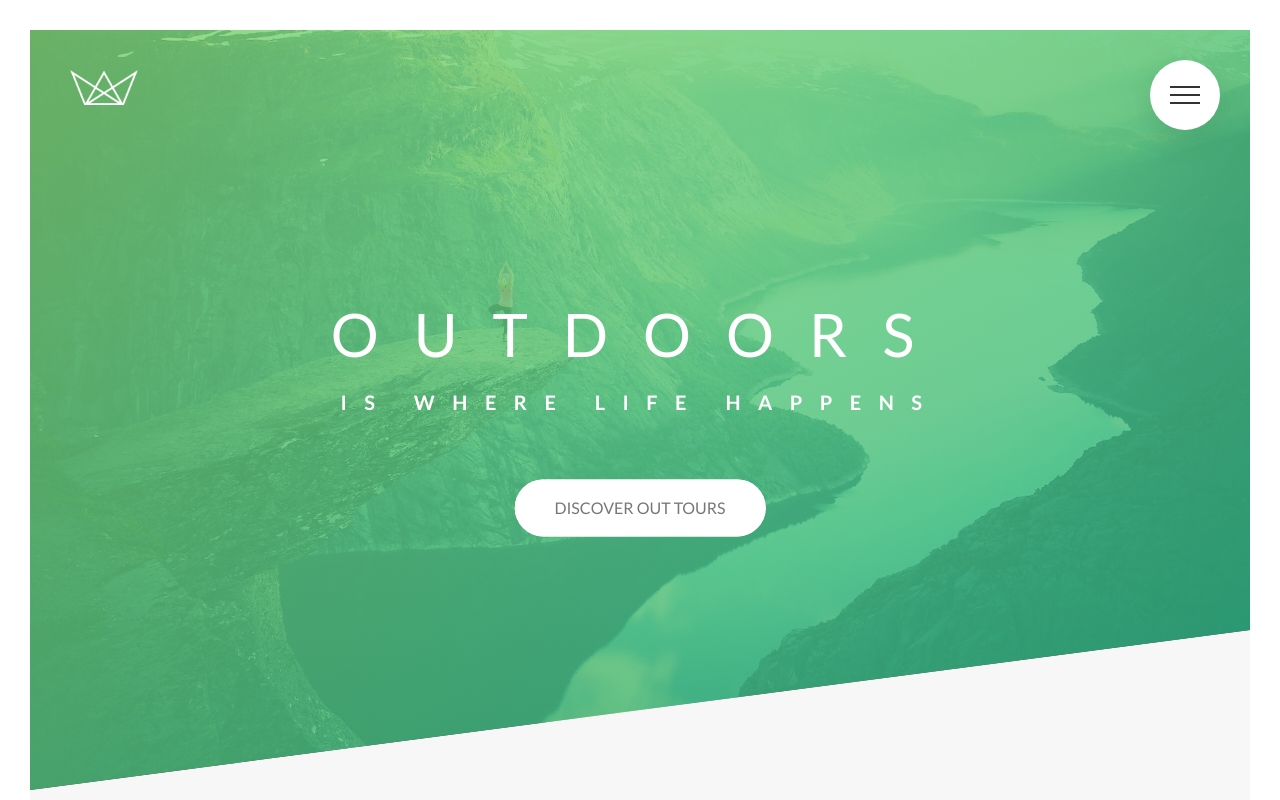
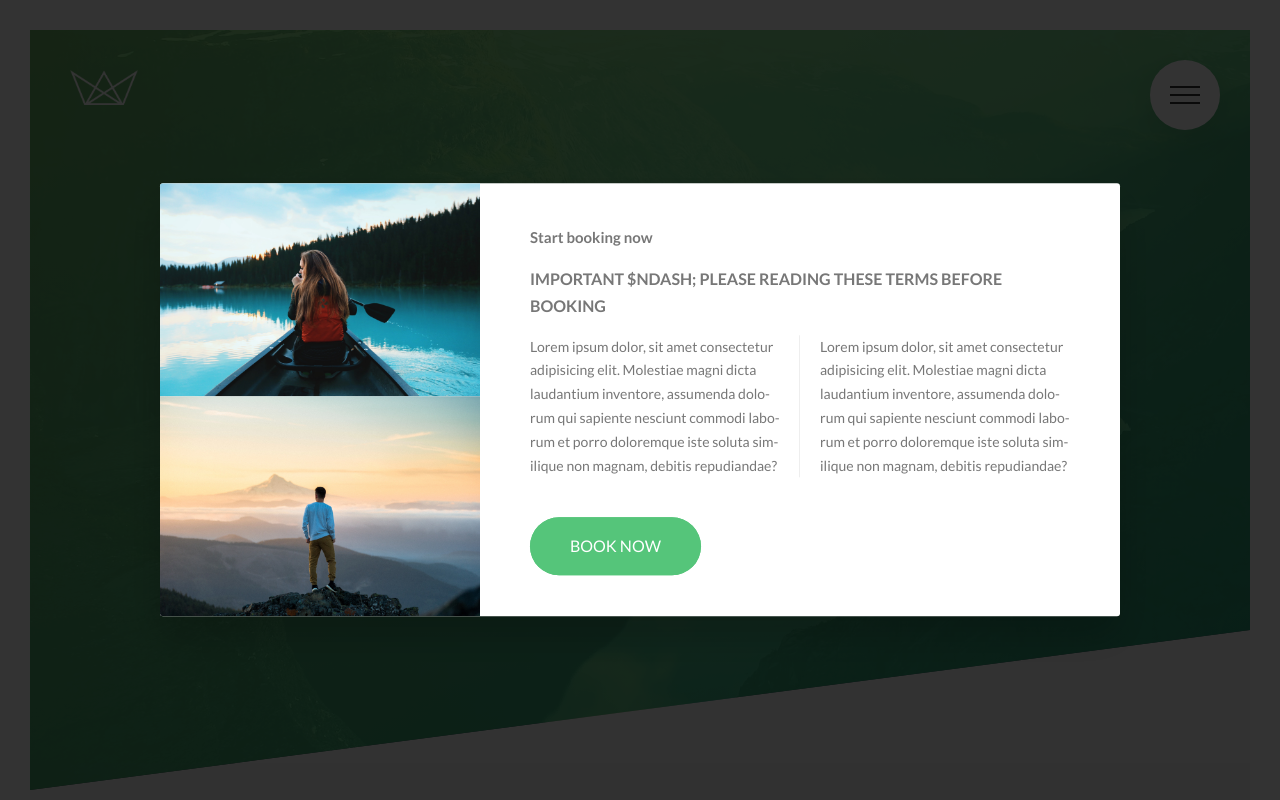
Before and after one commit to cynthiaChanChan/tour, a website: page index.html in a window 1280 px wide. Shown: the top 800 px of the page. Drawn offline with Linux system fonts and the light colour scheme.

Commit message:
052 Building a Pure CSS Popup - Part 1

```diff
--- a/index.html
+++ b/index.html
@@ -39,7 +39,7 @@
                     <span class="heading-primary--main">Outdoors</span>
                     <span class="heading-primary--sub">is where life happens</span>
                 </h1>
-                <a href="#" class="btn btn--white btn--animated">Discover out tours</a>
+                <a href="#" class="btn btn--white btn--animated">Discover our tours</a>
             </div>
         </header>
         <main>
@@ -322,6 +322,7 @@
                     </div>
                 </div>
             </section>
+        </main>
 
         <div class="footer">
             <div class="footer__logo-box">
@@ -346,6 +347,19 @@
 
         </div>
 
-        </main>
+        <div class="popup">
+            <div class="popup__content">
+                <div class="popup__left">
+                    <img src="img/nat-8.jpg" alt="Tour photo" class="popup__img">
+                    <img src="img/nat-9.jpg" alt="Tour photo" class="popup__img">
+                </div>
+                <div class="popup__right">
+                    <h2 class="heading--secondary u-margin-bottom-small">Start booking now</h2>
+                    <h3 class="heading-tertiary u-margin-bottom-small">Important $ndash; Please reading these terms before booking</h3>
+                    <p class="popup__text">Lorem ipsum dolor, sit amet consectetur adipisicing elit. Molestiae magni dicta laudantium inventore, assumenda dolorum qui sapiente nesciunt commodi laborum et porro doloremque iste soluta similique non magnam, debitis repudiandae? Lorem ipsum dolor, sit amet consectetur adipisicing elit. Molestiae magni dicta laudantium inventore, assumenda dolorum qui sapiente nesciunt commodi laborum et porro doloremque iste soluta similique non magnam, debitis repudiandae?</p>
+                    <a href="#" class="btn btn--green">Book now</a>
+                </div>
+            </div>
+        </div>
     </body>
 </html>
--- /dev/null
+++ b/sass/components/_popup.scss
@@ -0,0 +1,58 @@
+// body {
+//     overflow: hidden;
+// }
+.popup {
+    width: 100vw;
+    height: 100vh;
+    background-color: rgba($color-black, .8);
+    position: fixed;
+    top: 0;
+    left: 0;
+    z-index: 9999;
+
+    &__content {
+        width: 75%;
+        border-radius: 3px;
+        box-shadow: 0 2rem 4rem rgba($color-black, .2);
+        background-color: $color-white;
+        display: table; //make child table-cell elements the same height;
+        @include center-by-absolute;
+        overflow: hidden;
+    }
+
+    &__left {
+        display: table-cell;
+        vertical-align: middle;
+        width: 33.33333%;
+
+    }
+
+    &__right {
+        display: table-cell;
+        vertical-align: middle;
+        width: 66.66667%;
+        padding: 3rem 5rem;
+    }
+
+    &__img {
+        display: block;
+        width: 100%;
+    }
+
+    &__text {
+        font-size: 1.4rem;
+        margin-bottom: 4rem;
+
+        -moz-column-count: 2;
+        -moz-column-gap: 4rem;
+        -moz-column-rule: 1px solid $color-grey-light-2;
+        column-count: 2;
+        column-gap: 4rem; //default is 1em that is 14px(font-size) here.
+        column-rule: 1px solid $color-grey-light-2;
+
+        -moz-hyphens: auto;
+        -ms-hyphens: auto;
+        -webkit-hyphens: auto;
+        hyphens: auto; //manual
+    }
+}
--- a/sass/main.scss
+++ b/sass/main.scss
@@ -14,6 +14,7 @@
 @import "components/card";
 @import "components/story";
 @import "components/bg-video";
+@import "components/popup";
 
 @import "layout/grid";
 @import "layout/navigation";
```
Also changed, not shown: css/style.css. Lines whose indentation alone changed are shown as unchanged.
